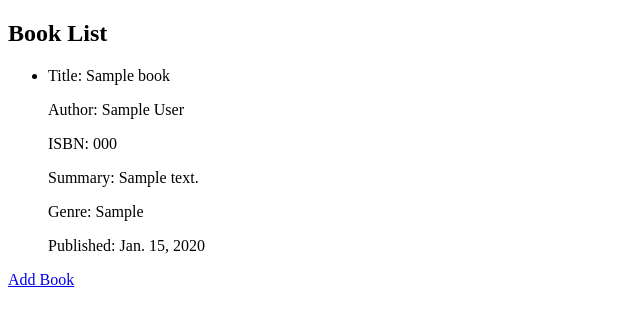
After one commit to njengambugua/My_Bookshelf, a Django app: page /list/ in a window 1280 px wide. The commit adds this page. Shown: the top 326 px of the page, without its empty margins (0-640 px from the left). Run offline with Django 4.2, Linux system fonts and the light colour scheme; tables that the repository leaves empty hold one stand-in row (values such as "Sample post").

Commit message:
Functional form and list

```diff
--- a/My_Bookshelf/__init__.py
+++ b/My_Bookshelf/__init__.py
@@ -0,0 +1,3 @@
+import pymysql
+
+pymysql.install_as_MySQLdb()
--- /dev/null
+++ b/My_Bookshelf/models.py
@@ -0,0 +1,10 @@
+from django.db import models
+
+
+class Book(models.Model):
+    title = models.CharField(max_length=20)
+    author = models.CharField(max_length=20)
+    isbn = models.CharField(max_length=30)
+    summary = models.TextField()
+    genre = models.CharField(max_length=20)
+    publish_date = models.DateField()
--- a/My_Bookshelf/urls.py
+++ b/My_Bookshelf/urls.py
@@ -16,7 +16,10 @@ Including another URLconf
 """
 from django.contrib import admin
 from django.urls import path
+from . import views
 
 urlpatterns = [
     path('admin/', admin.site.urls),
+    path('', views.create_book, name='add'),
+    path('list/', views.list_book, name='list')
 ]
--- /dev/null
+++ b/My_Bookshelf/views.py
@@ -0,0 +1,19 @@
+from django.shortcuts import render, redirect
+from .models import Book
+from .form import BookForm
+
+
+def create_book(request):
+    if request.method == 'POST':
+        form = BookForm(request.POST)
+        if form.is_valid():
+            form.save()
+            return redirect('list')
+    else:
+        form = BookForm()
+    return render(request, 'book_form.html', {'form': form})
+
+
+def list_book(request):
+    books = Book.objects.all()
+    return render(request, 'book_list.html', {'books': books})
--- /dev/null
+++ b/templates/book_list.html
@@ -0,0 +1,26 @@
+<!doctype html>
+<html lang="en">
+<head>
+    <meta charset="UTF-8">
+    <meta name="viewport"
+          content="width=device-width, user-scalable=no, initial-scale=1.0, maximum-scale=1.0, minimum-scale=1.0">
+    <meta http-equiv="X-UA-Compatible" content="ie=edge">
+    <title>Book List</title>
+</head>
+<body>
+<h2>Book List</h2>
+<ul>
+    {% for book in books %}
+        <li>
+    	<p>Title: <span>{{ book.title }}</span></p>
+        <p>Author: <span>{{ book.author }}</span></p>
+        <p>ISBN: <span>{{ book.isbn }}</span></p>
+        <p>Summary: <span>{{ book.summary }}</span></p>
+        <p>Genre: <span>{{ book.genre }}</span></p>
+        <p>Published: <span>{{ book.publish_date }}</span></p>
+        </li>
+    {% endfor %}
+</ul>
+<a href="{% url 'add' %}">Add Book</a>
+</body>
+</html>
```
Also changed, not shown: My_Bookshelf/form.py (added, +8 -0 lines), My_Bookshelf/settings.py (+15 -5 lines), templates/book_form.html (renamed from templates/index.html, +8 -2 lines), My_Bookshelf/migrations/0001_initial.py (added), My_Bookshelf/migrations/__init__.py (added), 1 other file.
